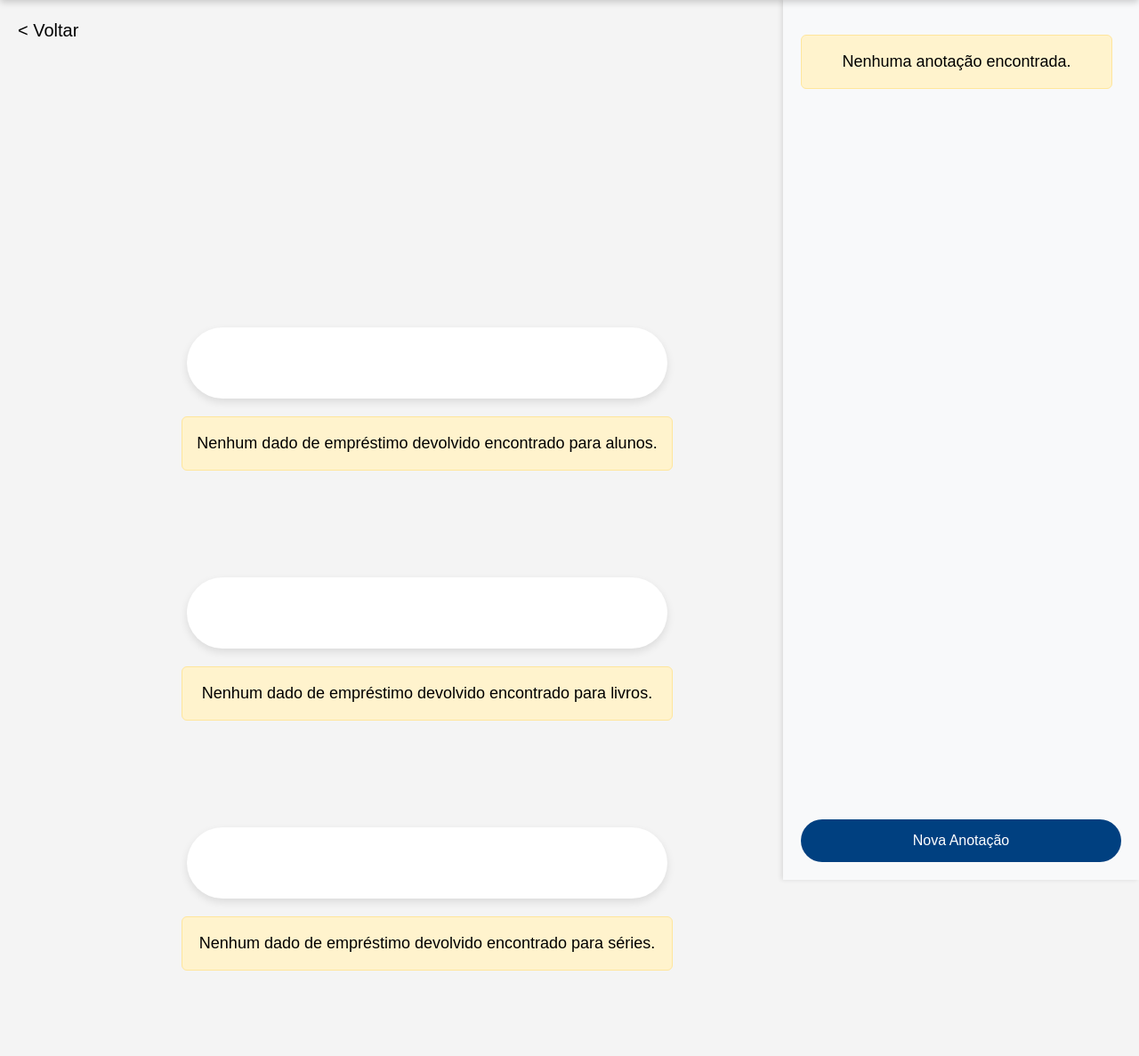
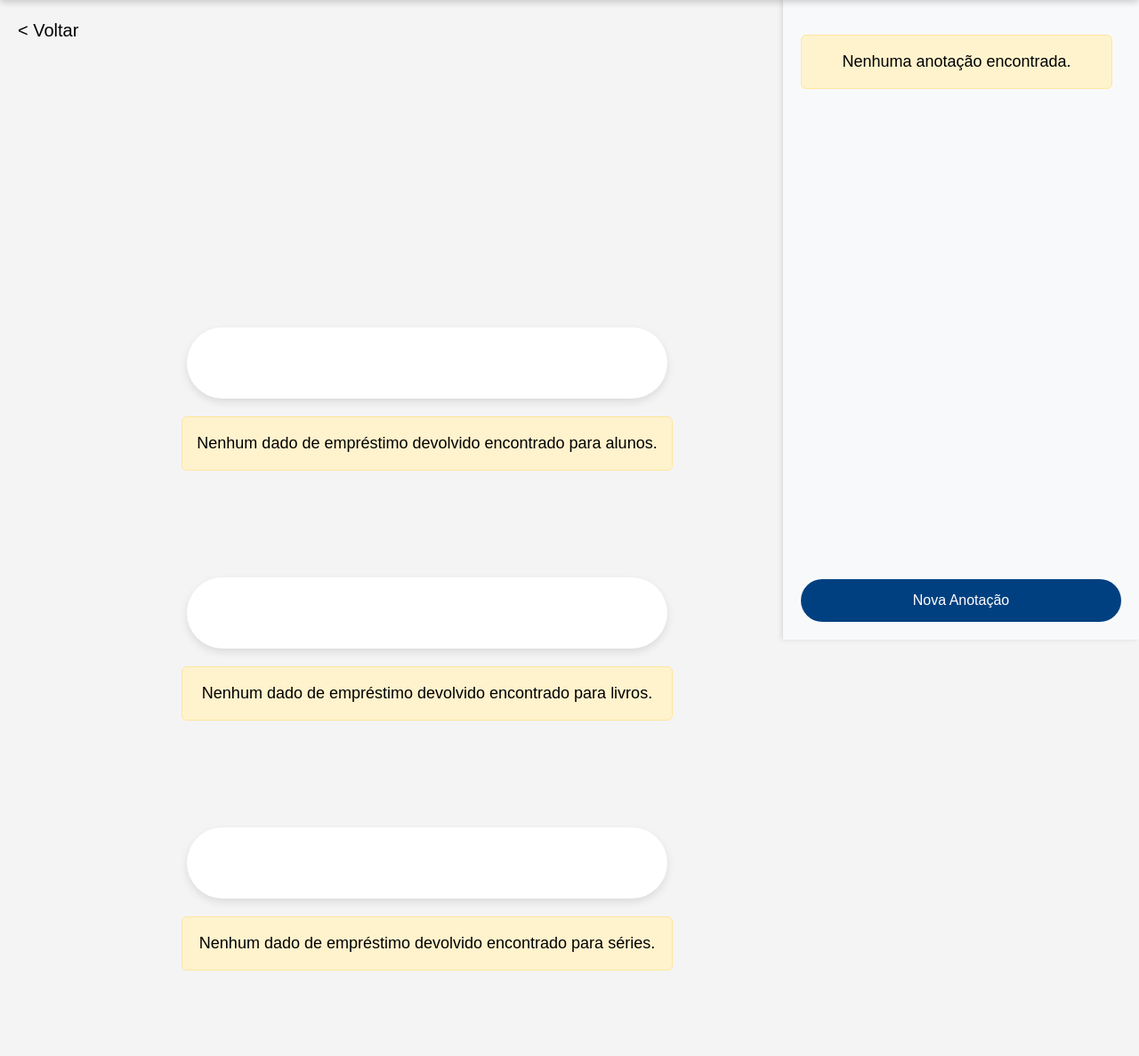
Before and after one commit to mateusmarcelino23/tcc, a PHP site: page /trabalho_crud/frontend/relatorios_front.php in a window 1280 px wide. Shown: the part 81-1268 px from the top of the page at 89% size. Run offline with PHP 8.4, Linux system fonts and the light colour scheme; the visitor is signed in with stand-in values (Sample User, id 1); data that the repository does not hold is empty; some libraries are stand-ins or nearby versions.

Commit message:
Ajeitando relatorios (de novo)

```diff
--- a/trabalho_crud/estilos/login.css
+++ b/trabalho_crud/estilos/login.css
@@ -113,6 +113,3 @@ a:hover {
     transform: translateX(-50%);
     z-index: 9999;
 }
-
-/* Laptops */
-@media (width: 1281px) and (height: 1440px) {}
--- a/trabalho_crud/estilos/registrar.css
+++ b/trabalho_crud/estilos/registrar.css
@@ -208,9 +208,3 @@ input, select {
     opacity: 1;
     transition: opacity 0.5s ease-out;
 }
-
-/* Responsividade */
-/* Meu Laptop */
-@media (width: 1281px) and (height: 1440px) {
-
-}
--- a/trabalho_crud/estilos/relatorios.css
+++ b/trabalho_crud/estilos/relatorios.css
@@ -36,11 +36,11 @@
   position: fixed;
   top: 0;
   right: 0;
-  height: 990px; /* altura total da tela */
-  width: 400px; /* ou ajuste conforme preferir */
-  background-color: #f8f9fa; /* cor clara, ou altere conforme o tema */
+  height: calc(100vh - 80px);
+  width: 400px;
+  background-color: #f8f9fa;
   padding: 20px;
-  overflow-y: auto; /* rolagem caso tenha muitas observações */
+  overflow-y: none;
   box-shadow: -2px 0 5px rgba(0,0,0,0.1);
   display: flex;
   flex-direction: column;
@@ -186,7 +186,3 @@
 .btn-can:hover {
     background-color: #c82333;
 }
-
-/* Responsividade */
-/* Meu Laptop */
-@media (width: 1281px) and (height: 1440px) {}
--- a/trabalho_crud/estilos/ver.css
+++ b/trabalho_crud/estilos/ver.css
@@ -180,7 +180,3 @@ td .delete-link:hover {
     word-break: normal;
     overflow-wrap: break-word;
 }
-
-/* Responsividade */
-/* Meu Laptop */
-@media (width: 1281px) and (height: 1440px) {}
```
